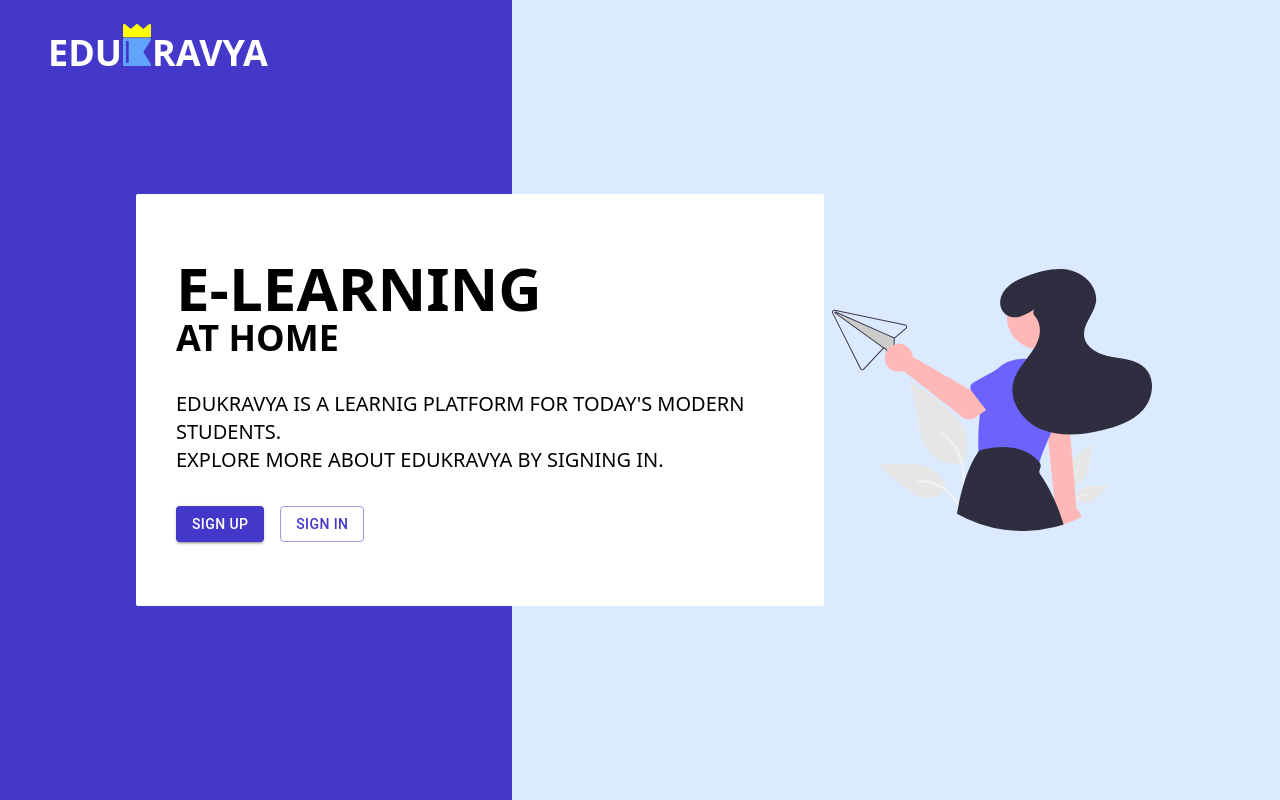
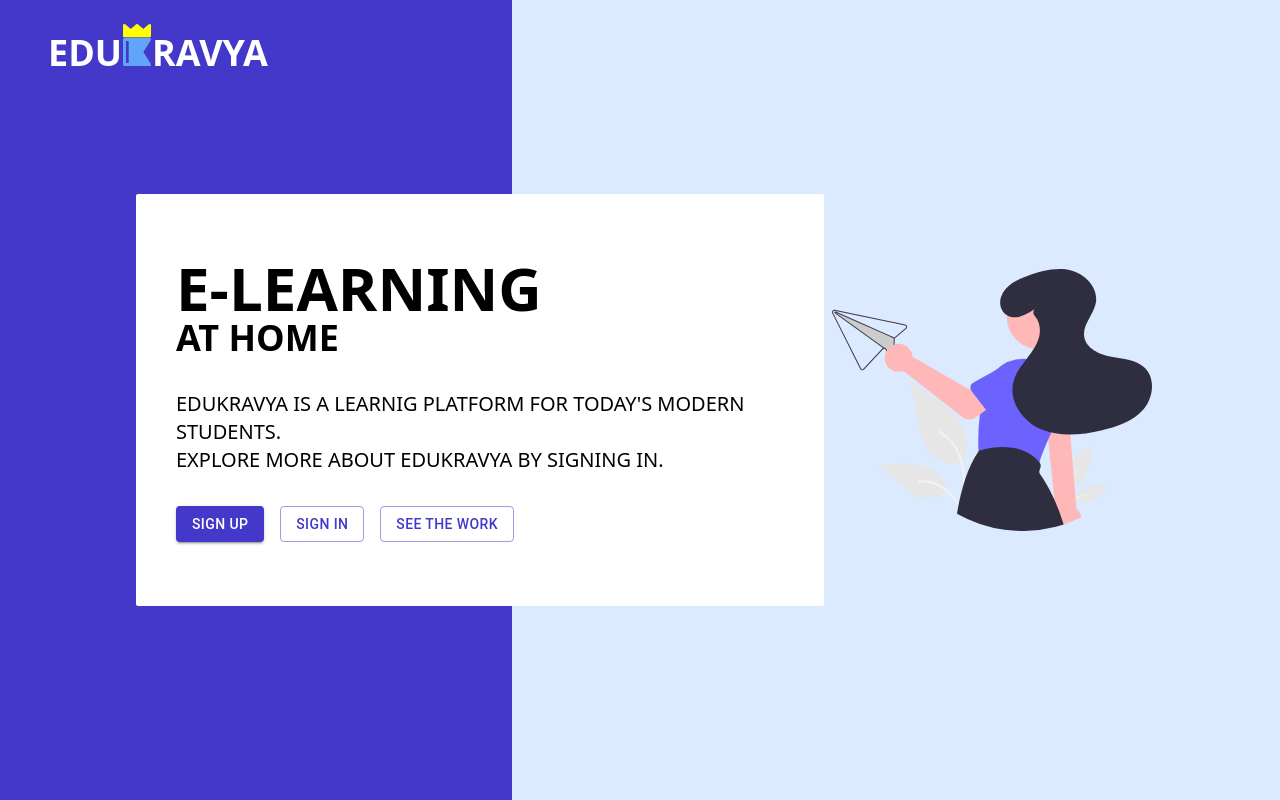
Before and after one commit to krishna9304/edukravya-client, a React (Vite) app: page / in a window 1280 px wide. Built offline with nearby package versions, Linux system fonts and the light colour scheme.

Commit message:
FIX: add /dev in landingpage for vercel

```diff
--- a/src/pages/landingpage.tsx
+++ b/src/pages/landingpage.tsx
@@ -39,6 +39,11 @@
                 SIGN IN
               </Button>
             </Link>
+            <Link to="/dev">
+              <Button color="primary" variant="outlined">
+                See the work
+              </Button>
+            </Link>
           </div>
         </div>
         <img
```
